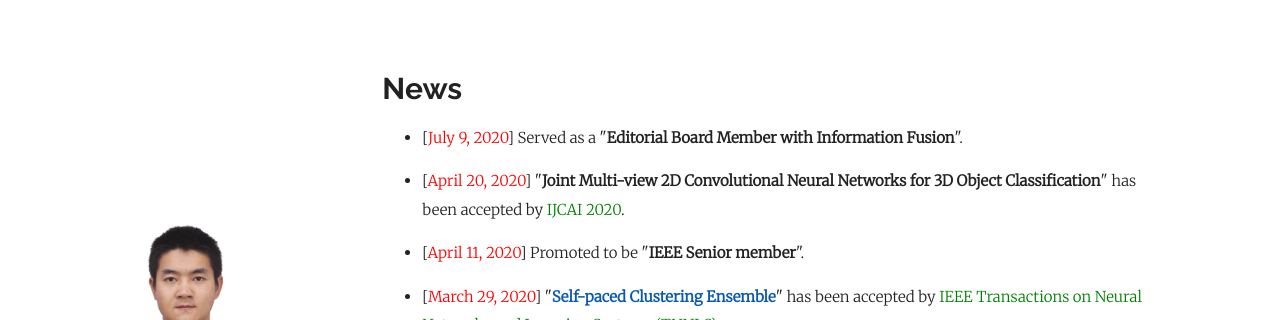
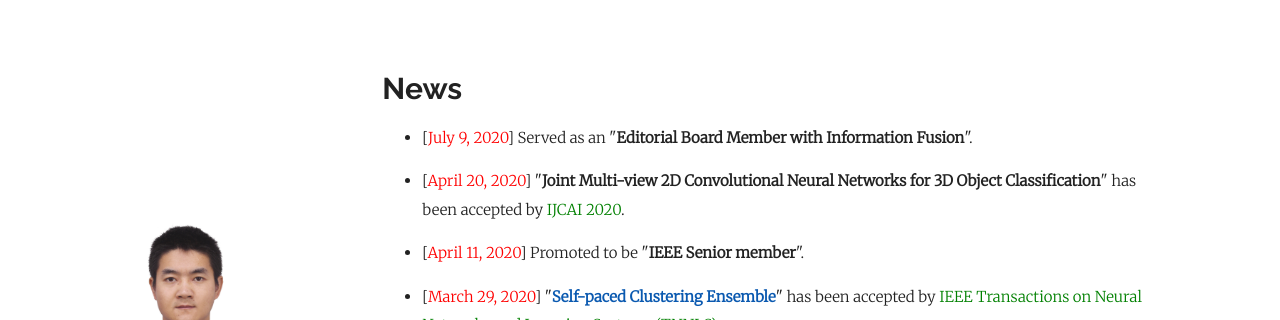
Before and after one commit to wx-liang/xinwangliu.github.io, a Jekyll site: the page built from index.md, in a window 1280 px wide and 900 px high. Shown: the top 320 px of the window. Built offline with Jekyll 4.4.1, drawn with Linux system fonts in a browser that asks for light colours; our own code applies the rules of GitHub Pages for plain Markdown files.

Commit message:
Update index.md

```diff
--- a/index.md
+++ b/index.md
@@ -5,7 +5,7 @@
 # News
 <ul>
 
-<p style="margin-top: 6px;"><li>[<font color="red">July 9, 2020</font>] Served as a "<b>Editorial Board Member with Information Fusion</b>".</li></p>
+<p style="margin-top: 6px;"><li>[<font color="red">July 9, 2020</font>] Served as an "<b>Editorial Board Member with Information Fusion</b>".</li></p>
 
 <li>[<font color="red">April 20, 2020</font>]  "<b>Joint Multi-view 2D Convolutional Neural Networks for 3D Object Classification</b>" has been accepted by <font color="green">IJCAI 2020</font>.</li>
 
```
